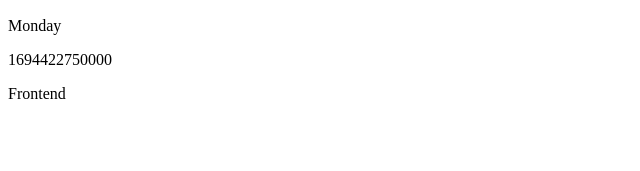
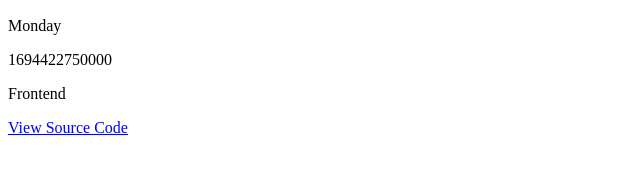
Before and after one commit to Akindejoye/hng_stage_one, a plain HTML site: page index.html in a window 1280 px wide. Shown: the part 453-624 px from the top of the page, without its empty margins (0-640 px from the left). Drawn offline with Linux system fonts and the light colour scheme.

Commit message:
View Source Code

```diff
--- a/index.html
+++ b/index.html
@@ -28,7 +28,13 @@
   <p data-testid="myTrack">Frontend</p>
 
    <!-- My GitHub URL -->
-   <a data-testid="githubURL" href="#"></a>
+   <a
+      data-testid="githubURL"
+      href="https://github.com/Akindejoye/hng_stage_one"
+      target="_blank"
+    >
+    View Source Code
+  </a>
   <script src="./script.js"></script>
 </body>
 </html>
```
